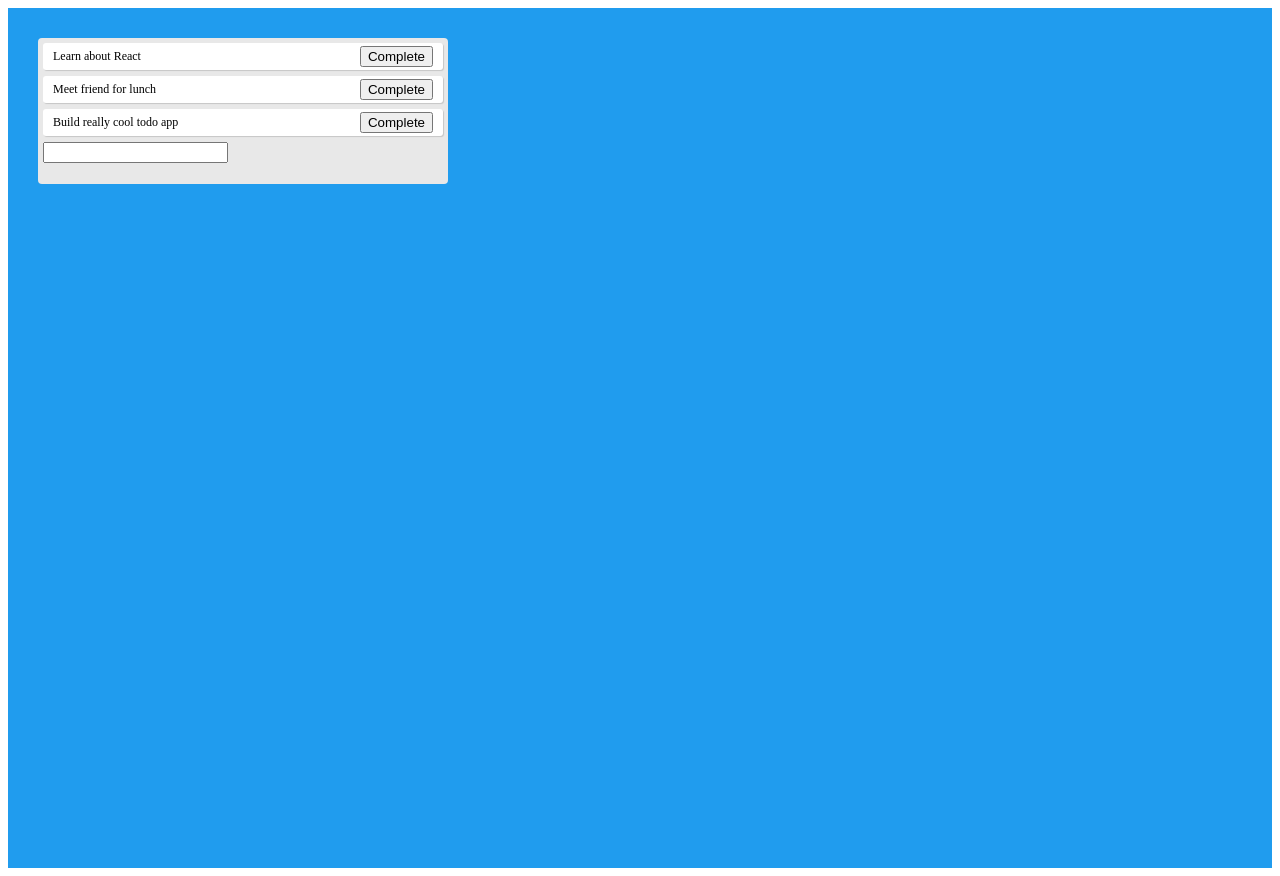
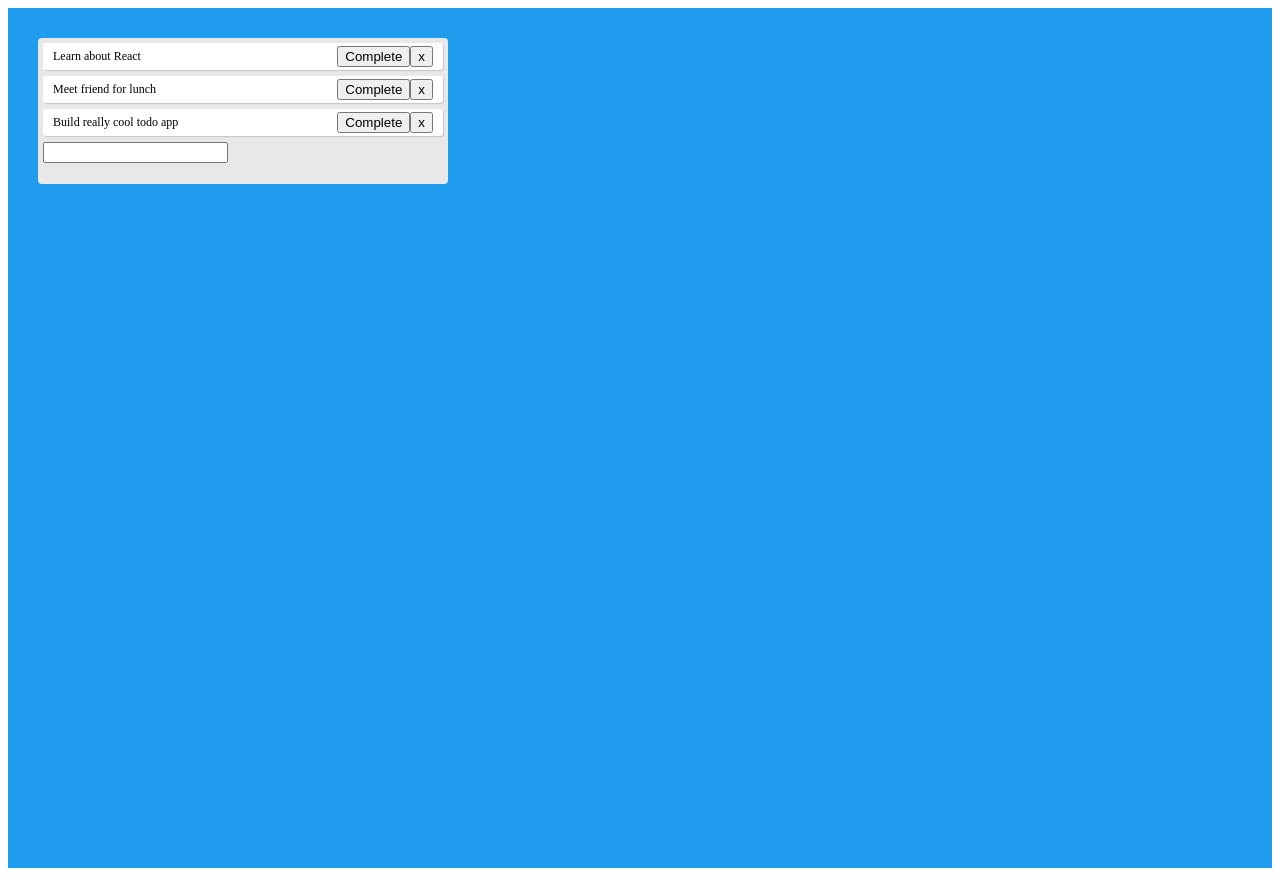
Before and after one commit to lyxian/react-learn, a React app: page / in a window 1280 px wide. Built offline with nearby package versions, Linux system fonts and the light colour scheme.

Commit message:
to-do-list-1 - impl removeTask

```diff
--- a/src/App.jsx
+++ b/src/App.jsx
@@ -4,7 +4,7 @@ import "./App.css";
 import Button from "./components/Button";
 
 // function Task(props) {
-function Task({ props, index, completedTask }) {
+function Task({ props, index, completeTask, removeTask }) {
   // console.log(props);
   return (
     <div
@@ -13,7 +13,8 @@ function Task({ props, index, completedTask }) {
     >
       {props.text}
       <div>
-        <button onClick={() => completedTask(index)}>Complete</button>
+        <button onClick={() => completeTask(index)}>Complete</button>
+        <button onClick={() => removeTask(index)}>x</button>
       </div>
     </div>
   );
@@ -53,9 +54,15 @@ function App() {
     setTasks(newTasks);
   };
 
-  const completedTask = (index) => {
+  const completeTask = (index) => {
     const newTasks = [...tasks];
     newTasks[index].isCompleted = true;
+    setTasks(newTasks);
+  };
+
+  const removeTask = (index) => {
+    const newTasks = [...tasks];
+    newTasks.splice(index, 1);
     setTasks(newTasks);
   };
 
@@ -67,7 +74,8 @@ function App() {
             key={index}
             index={index}
             props={task}
-            completedTask={completedTask}
+            completeTask={completeTask}
+            removeTask={removeTask}
           />
         ))}
         <TaskForm addTask={addTask} />
```
